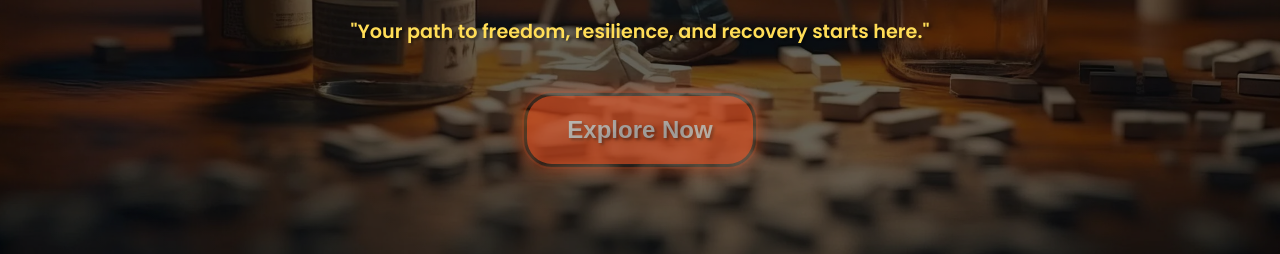
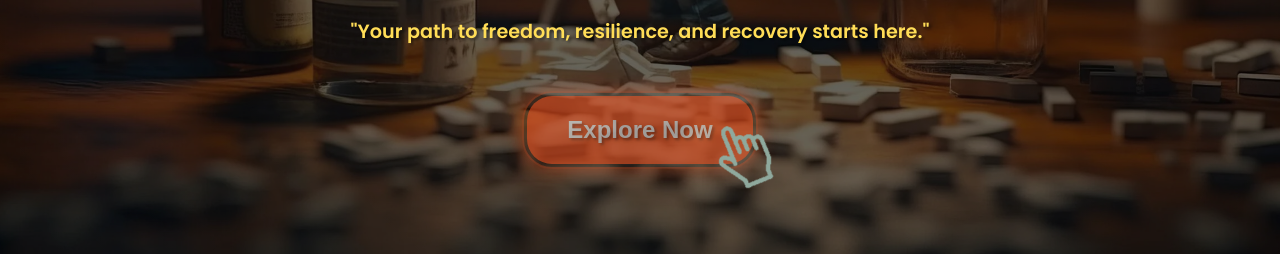
Before and after one commit to 1-ARIjitS/DrugViz, a plain HTML site: page final/landing_page.html in a window 1280 px wide. Shown: the part 428-682 px from the top of the page. Drawn offline with Linux system fonts and the light colour scheme.

Commit message:
add click animation to landing page

```diff
--- a/final/landing_page.html
+++ b/final/landing_page.html
@@ -135,6 +135,19 @@
                 opacity: 0.4;
             }
         }
+
+        .cta-button-container {
+            position: relative;
+            display: inline-block;
+        }
+
+        .cta-button-container img {
+            position: absolute;
+            bottom: -40px; /* Moved further down */
+            right: -40px; /* Moved further right */
+            width: 110px; /* Increased size */
+            height: 110px; /* Increased size */
+        }
     </style>
 </head>
 <body>
@@ -143,7 +156,10 @@
         <h1 class="title">DrugViz</h1>
         <p class="subtitle">Empowering European youth to break free from drug addiction and substance use.</p>
         <p class="slogan">"Your path to freedom, resilience, and recovery starts here."</p>
-        <button class="cta-button" onclick="goToMainPage()">Explore Now</button>
+        <div class="cta-button-container">
+            <button class="cta-button" onclick="goToMainPage()">Explore Now</button>
+            <img src="click.gif" alt="Click here">
+        </div>
     </div>
 
     <script>
```
